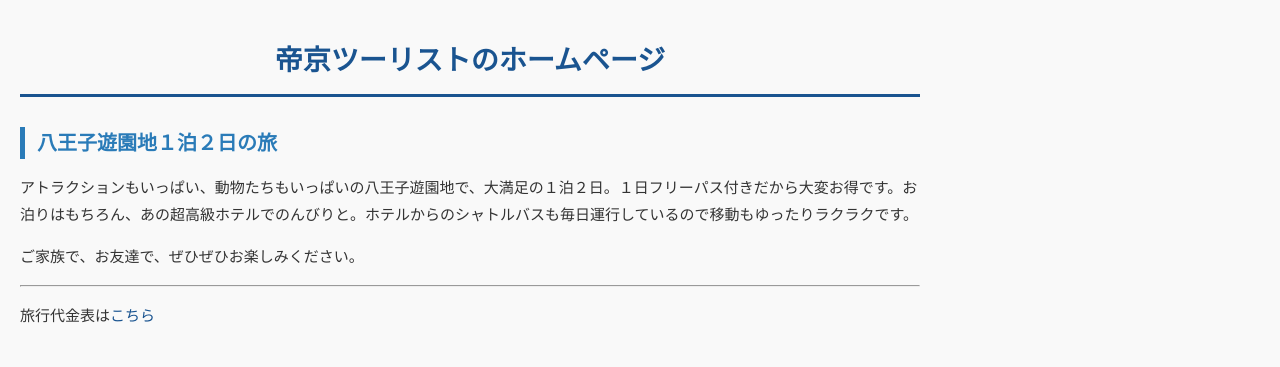
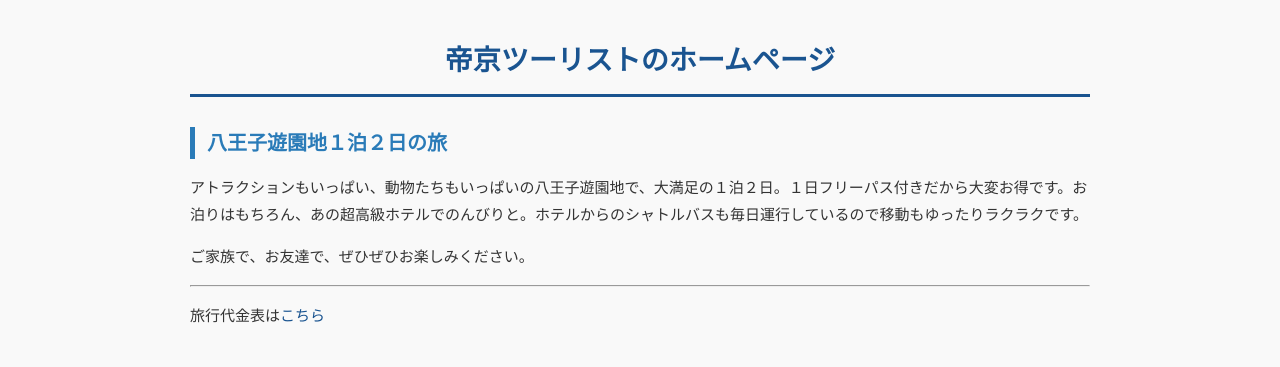
Before and after one commit to web2025-424/information-processing-4th, a plain HTML site: page index.html in a window 1280 px wide. Drawn offline with Linux system fonts and the light colour scheme; files that its build step writes are made by us from their sources.

Commit message:
Update style.css

```diff
--- a/12th/style.css
+++ b/12th/style.css
@@ -16,7 +16,7 @@
 /* ページ全体の最大幅 */
 body {
   max-width: 900px;
-  margin: margin: 0 auto;
+  margin: 0 auto;
   /*③margin プロパティで、上下余白は0、左右余白は自動 auto（中央配置）に指定する値は？
 　（ページを中央配置するための値）
 */
```
